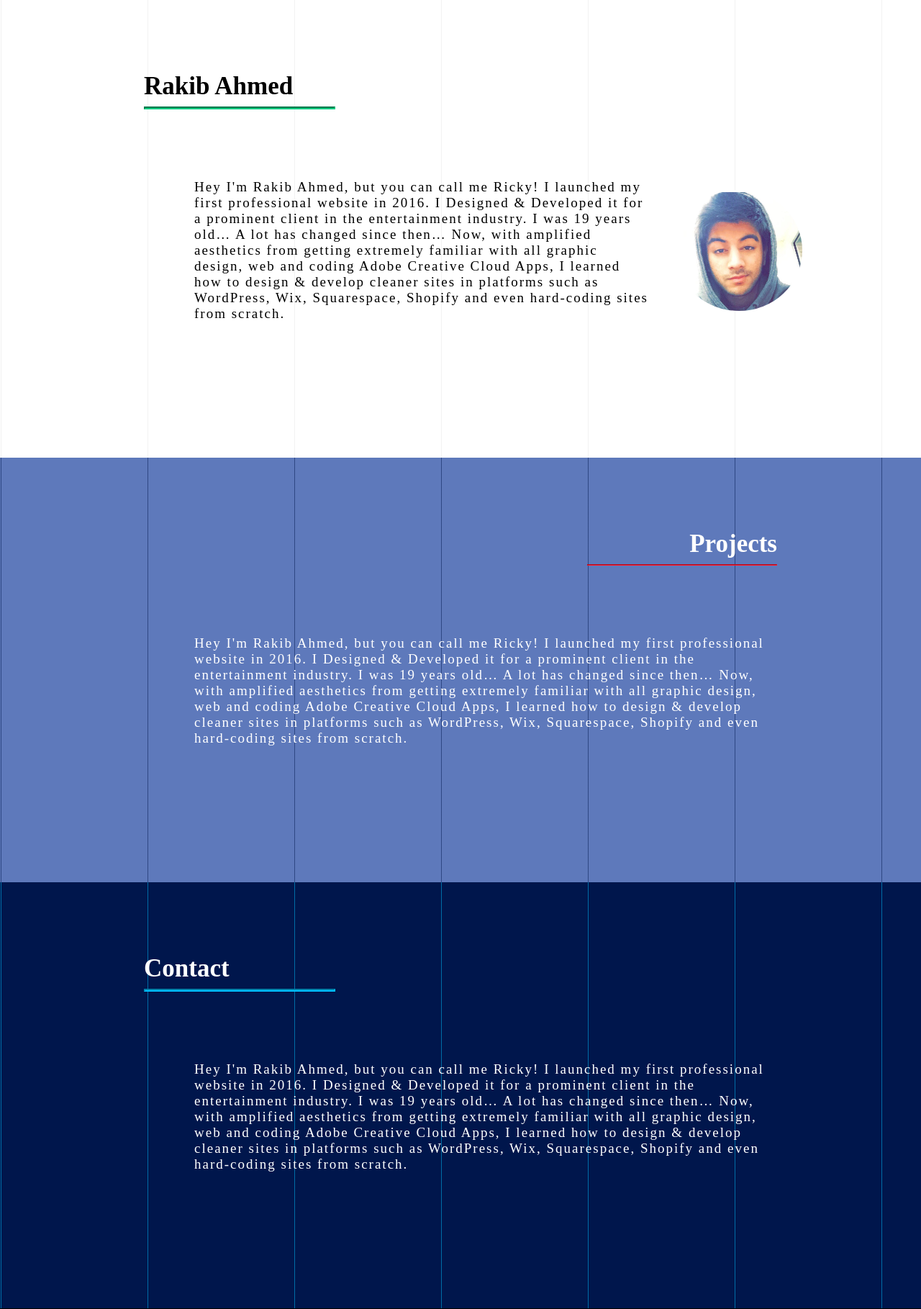
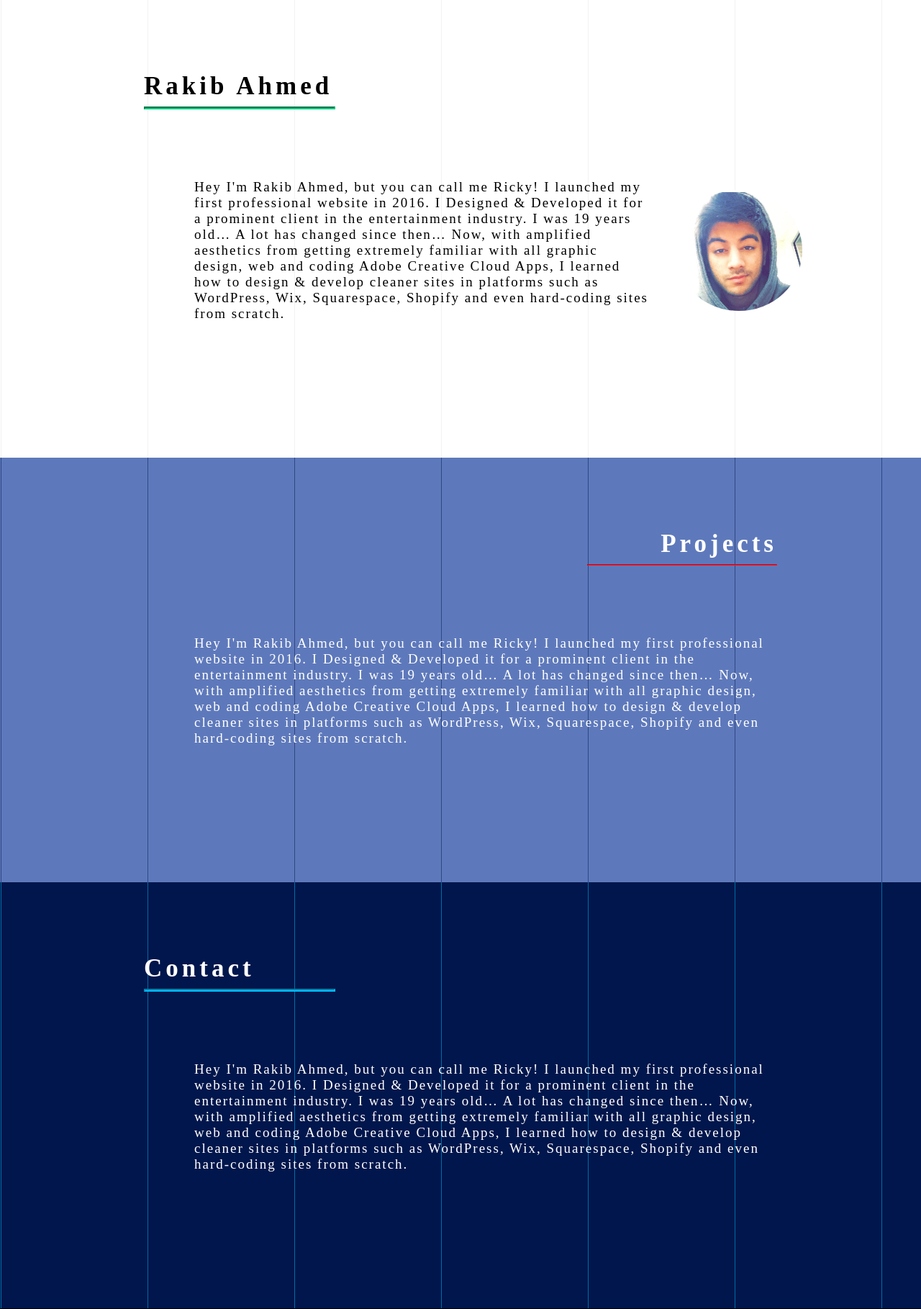
Before and after one commit to strawhat19/Portfolio, a PHP site: page / in a window 1280 px wide. Shown: the part 246-2065 px from the top of the page at 72% size. Run offline with PHP 8.4, Linux system fonts and the light colour scheme; some libraries are stand-ins or nearby versions.

Commit message:
Style Change

```diff
--- a/assets/style.css
+++ b/assets/style.css
@@ -32,7 +32,7 @@ body {
     font-size: 75px;
     padding: 55px;
     margin: 0;
-    background: url(./assets/Images/Ocean-Stars.jpg);
+    background: url(./Images/Ocean-Stars.jpg);
     background-position: 50% 0%;
     background-attachment: fixed;
     position: sticky;
@@ -165,6 +165,12 @@ section {
 
 }
 
+
+    h3 {
+        letter-spacing: 5px;
+    }
+
+
 hr {
     width: 29.75%;
 }
```
